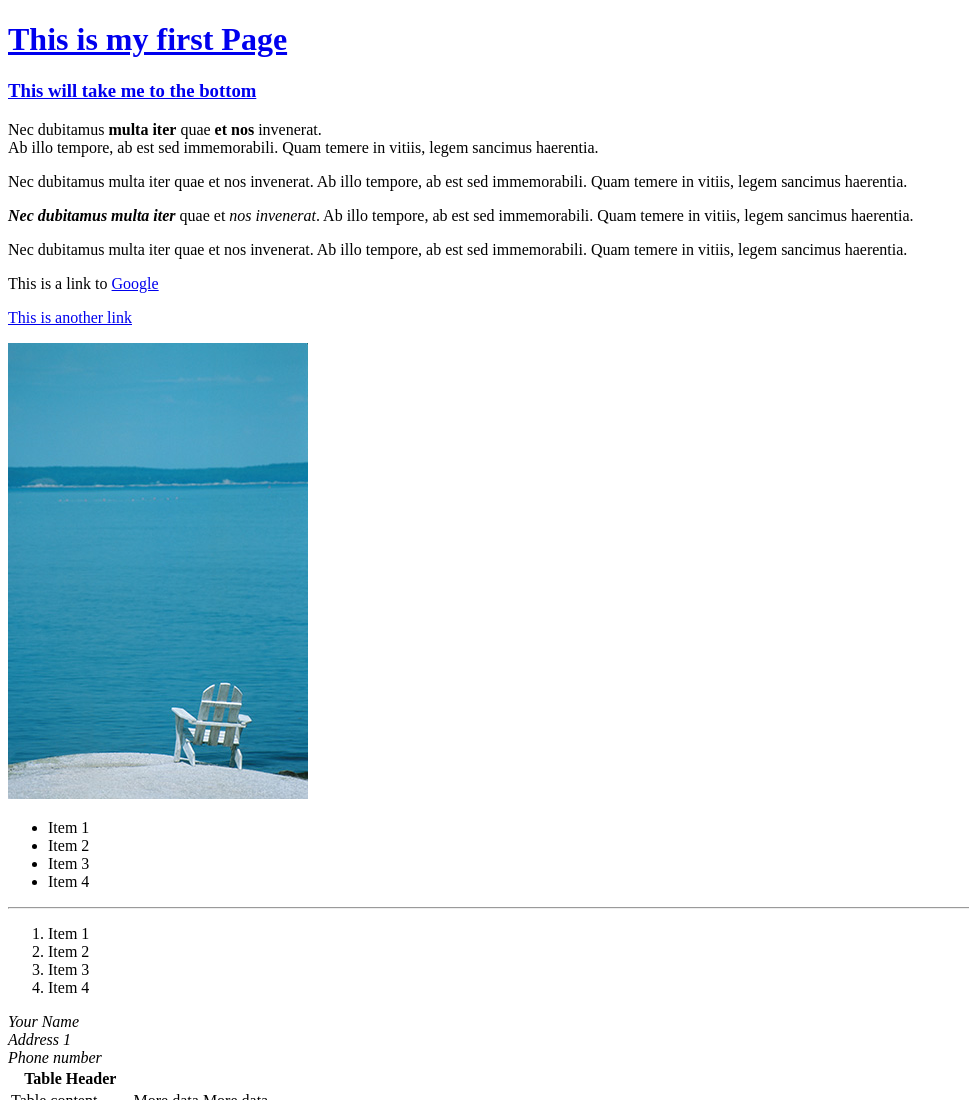
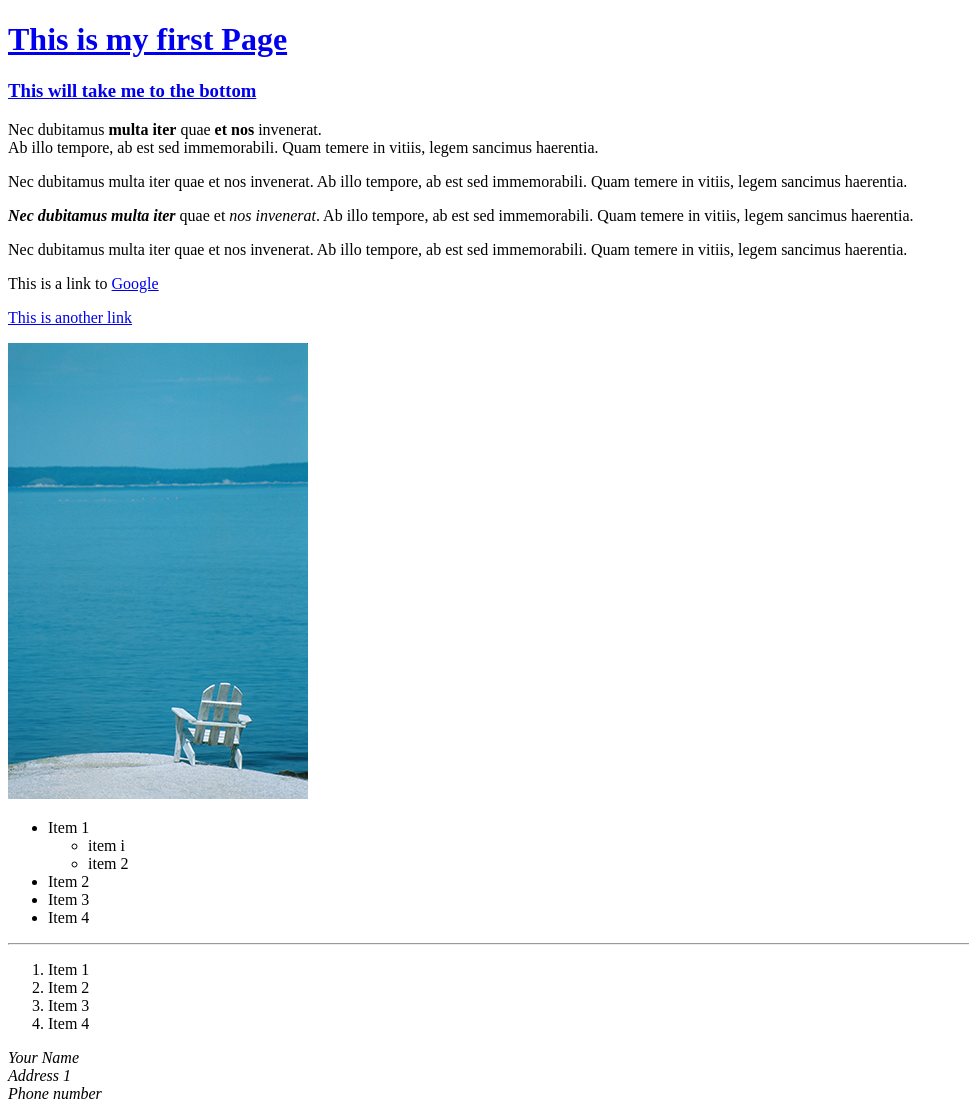
Before and after one commit to psarmientom/test.github.io, a plain HTML site: page index.html in a window 1280 px wide. Shown: the top 1100 px of the page, without its empty margins (0-969 px from the left). Drawn offline with Linux system fonts and the light colour scheme.

Commit message:
added semantic example

```diff
--- a/index.html
+++ b/index.html
@@ -21,7 +21,11 @@
   <a href="https://www.google.com/?gws_rd=ssl"><img src="images/beach-sm.jpg" alt="description of the image" /></a>
   <!-- list 1 -->
   <ul>
-    <li>Item 1</li>
+    <li>Item 1
+    <ul>
+      <li>item i</li>
+      <li>item 2</li>
+    </ul> </li>
     <li>Item 2</li>
     <li>Item 3</li>
     <li>Item 4</li>
```
Also changed, not shown: semantics.html (+3 -0 lines).
